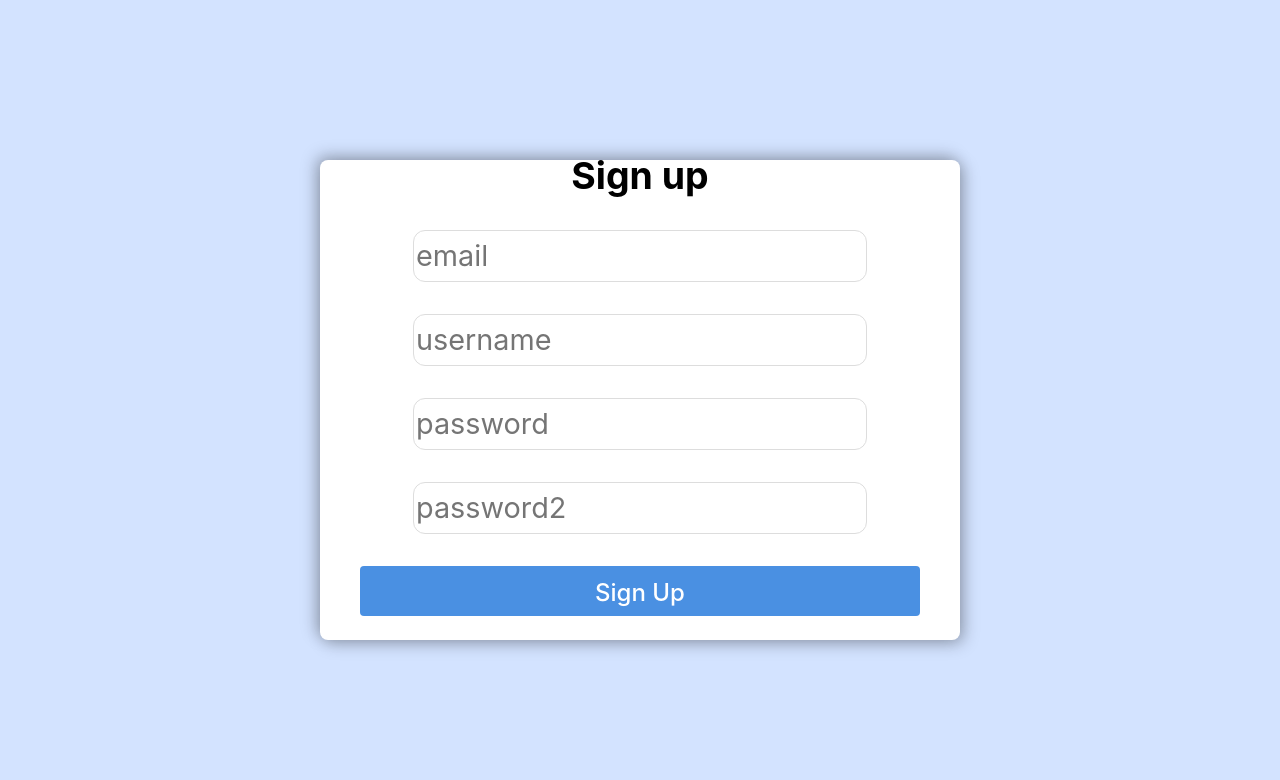
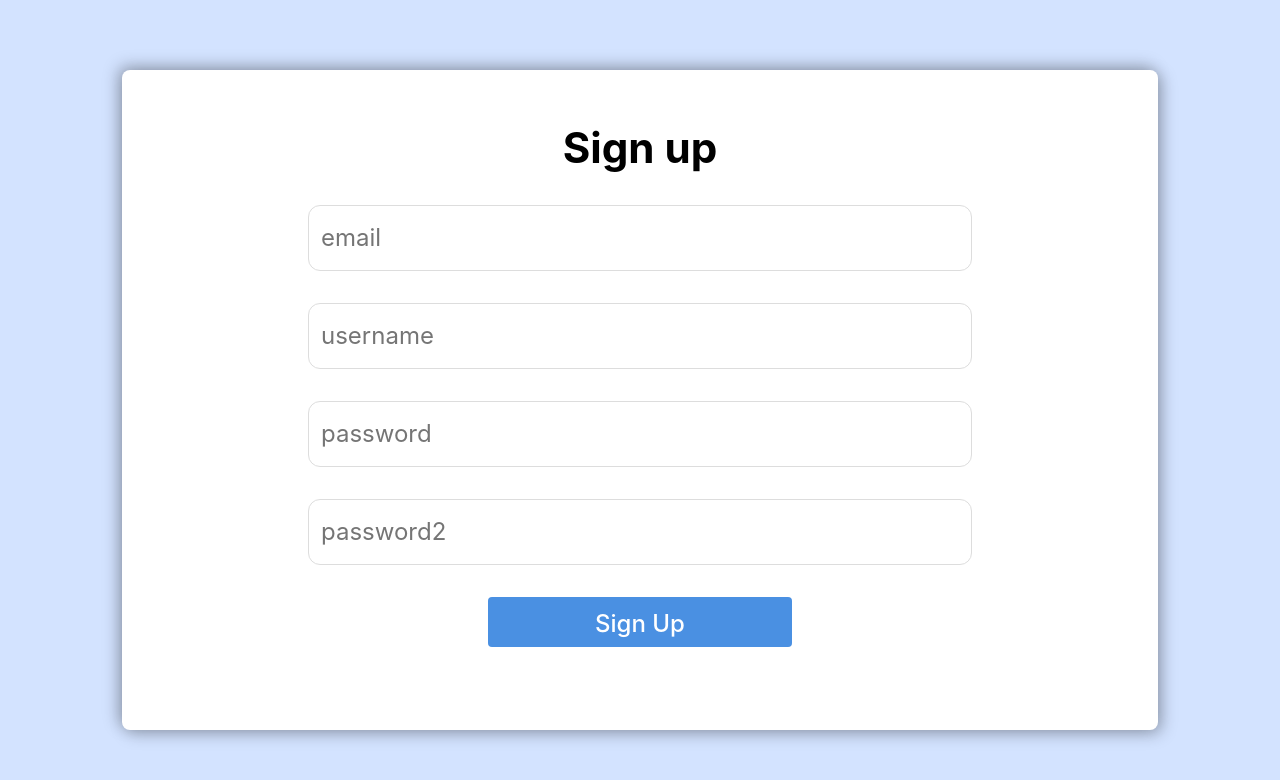
Before and after one commit to Panfi98/BrainsFrontend, a React (Vite) app: page /signup in a window 1280 px wide. Shown: the top 780 px of the page. Built offline with nearby package versions, Linux system fonts and the light colour scheme.

Commit message:
adjusted css for signup page

```diff
--- a/src/Components/Authorization/SignUp.css
+++ b/src/Components/Authorization/SignUp.css
@@ -2,32 +2,37 @@
     width: 100dvw;
     height: 100dvh;
     background-color: #D3E3FF;
-    font-size: 2rem;
+    font-size: 36px;
 }
 
 .signup {
+    width: 976px;
+    height: 600px;
+    margin: 200px auto;
+    padding: 30px;
     background-color: #ffffff;
-    border-radius: 0.5rem;
+    border-radius: 8px;
     display: flex;
     flex-direction: column;
     align-items: center;
     justify-content: center;
-    position:absolute;
-    gap: 1rem;
-    left:50%;
-    top:25%;
-    transform:translate(-50%,-50%);
+    gap: 32px;
+    position: absolute;
+    left: 50%;
+    top: 25%;
+    transform: translate(-50%, -50%);
     box-shadow: 4px 4px 16px #00000040,
     -4px -4px 16px #00000040;
+    font-weight: 500;
 }
 
 .signup input {
-    margin-top: 1rem;
-    width: 35dvw;
-    height: 6dvh;
+    width: 638px;
+    height: 40px;
+    padding: 12px;
     border: 1px solid #ddd;
     border-radius: 12px;
-    font-size: 1.8rem;
+    font-size: 24px;
     transition: border-color 0.2s ease-in-out;
 }
 
@@ -39,12 +44,11 @@
 
 .signup button {
     background-color: #4a90e2;
-    margin: 1rem;
     color: white;
     border: none;
     border-radius: 4px;
     padding: 12px;
-    width: 70dvh;
+    width: 304px;
     height: 50px;
     font-size: 24px;
     font-weight: 500;
@@ -53,31 +57,14 @@
 }
 
 .signup button:hover {
-    background-color: #3a7bc8;
+    display: flex;
+    flex-direction: column;
+    align-items: center;
+    justify-content: center;
+    width: 100%;
+    gap: 8px;
 }
 
 .signup button:active {
     background-color: #2d6db5;
 }
-
-
-/* For landscape orientation (width > height) */
-@media (orientation: landscape) {
-    .signup {
-        width: 50dvw;
-        height: 60dvh;
-        margin: 200px auto;
-    }
-    .signup button {
-
-    }
-}
-
-/* For portrait orientation (height >= width) */
-@media (orientation: portrait) {
-    .signup {
-        width: 80dvw;
-        height: 35dvh;
-        margin: 50px auto;
-    }
-}
```
